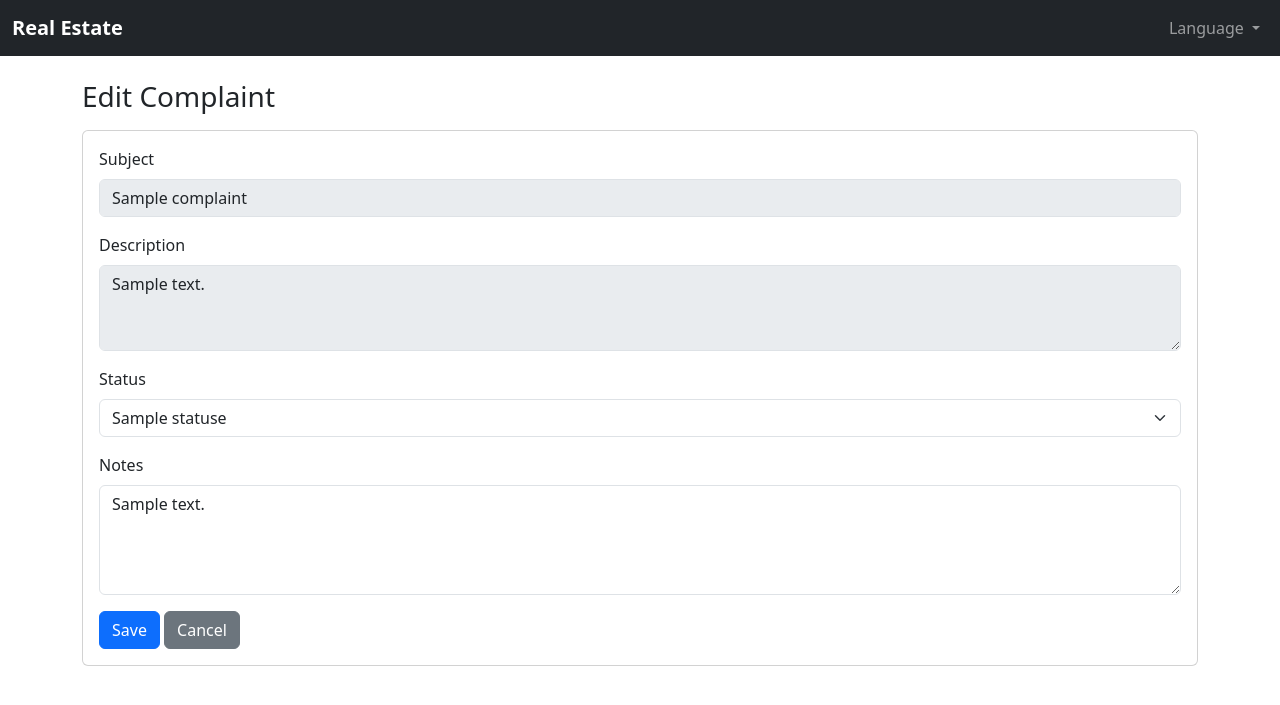
After one commit to realestatefuad1997-afk/realestate, a Python web app: template app/templates/employee/complaint_edit.html in a window 1280 px wide. The commit adds this page. Shown: the top 705 px of the page. Run offline with Jinja, Linux system fonts and the light colour scheme; the template is opened without the code that fills it: most values are stand-ins (such as "Sample title", 1, 10 or a date in 2020).

Commit message:
Add edit functionality for maintenance and complaints
Co-authored-by: citybeachgulf <citybeachgulf@gmail.com>

```diff
--- a/app/models.py
+++ b/app/models.py
@@ -111,6 +111,7 @@ class MaintenanceRequest(db.Model, TimestampMixin):
     title = db.Column(db.String(200), nullable=False)
     description = db.Column(db.Text, nullable=False)
     status = db.Column(db.String(50), nullable=False, default="new")  # new, in_progress, resolved, closed
+    notes = db.Column(db.Text)
 
 
 class Complaint(db.Model, TimestampMixin):
@@ -121,3 +122,4 @@ class Complaint(db.Model, TimestampMixin):
     subject = db.Column(db.String(200), nullable=False)
     description = db.Column(db.Text, nullable=False)
     status = db.Column(db.String(50), nullable=False, default="new")  # new, reviewing, resolved, closed
+    notes = db.Column(db.Text)
--- /dev/null
+++ b/app/templates/employee/complaint_edit.html
@@ -0,0 +1,33 @@
+{% extends 'base.html' %}
+{% block title %}{{ _('Edit Complaint') }}{% endblock %}
+{% block content %}
+<h3 class="mb-3">{{ _('Edit Complaint') }}</h3>
+<div class="card">
+  <div class="card-body">
+    <form method="post">
+      <div class="mb-3">
+        <label class="form-label">{{ _('Subject') }}</label>
+        <input type="text" class="form-control" value="{{ complaint.subject }}" disabled />
+      </div>
+      <div class="mb-3">
+        <label class="form-label">{{ _('Description') }}</label>
+        <textarea class="form-control" rows="3" disabled>{{ complaint.description }}</textarea>
+      </div>
+      <div class="mb-3">
+        <label class="form-label">{{ _('Status') }}</label>
+        <select name="status" class="form-select">
+          {% for value, label in statuses %}
+            <option value="{{ value }}" {% if complaint.status == value %}selected{% endif %}>{{ label }}</option>
+          {% endfor %}
+        </select>
+      </div>
+      <div class="mb-3">
+        <label class="form-label">{{ _('Notes') }}</label>
+        <textarea name="notes" class="form-control" rows="4">{{ complaint.notes or '' }}</textarea>
+      </div>
+      <button class="btn btn-primary" type="submit">{{ _('Save') }}</button>
+      <a class="btn btn-secondary" href="{{ url_for('employee.dashboard') }}">{{ _('Cancel') }}</a>
+    </form>
+  </div>
+</div>
+{% endblock %}
--- a/app/templates/employee/dashboard.html
+++ b/app/templates/employee/dashboard.html
@@ -38,7 +38,7 @@
     <ul class="list-group">
       {% for m in maintenance_requests %}
       <li class="list-group-item d-flex justify-content-between align-items-center">
-        {{ m.title }}
+        <a href="{{ url_for('employee.maintenance_edit', req_id=m.id) }}" class="text-decoration-none">{{ m.title }}</a>
         <span class="badge text-bg-secondary">{{ m.status }}</span>
       </li>
       {% else %}
@@ -51,7 +51,7 @@
     <ul class="list-group">
       {% for c in complaints %}
       <li class="list-group-item d-flex justify-content-between align-items-center">
-        {{ c.subject }}
+        <a href="{{ url_for('employee.complaint_edit', complaint_id=c.id) }}" class="text-decoration-none">{{ c.subject }}</a>
         <span class="badge text-bg-secondary">{{ c.status }}</span>
       </li>
       {% else %}
```
Also changed, not shown: app/employee/routes.py (+41 -0 lines), app/templates/employee/maintenance_edit.html (added, +33 -0 lines), migrations/versions/b9e277e8a01b_add_notes_to_support.py (added, +30 -0 lines).
